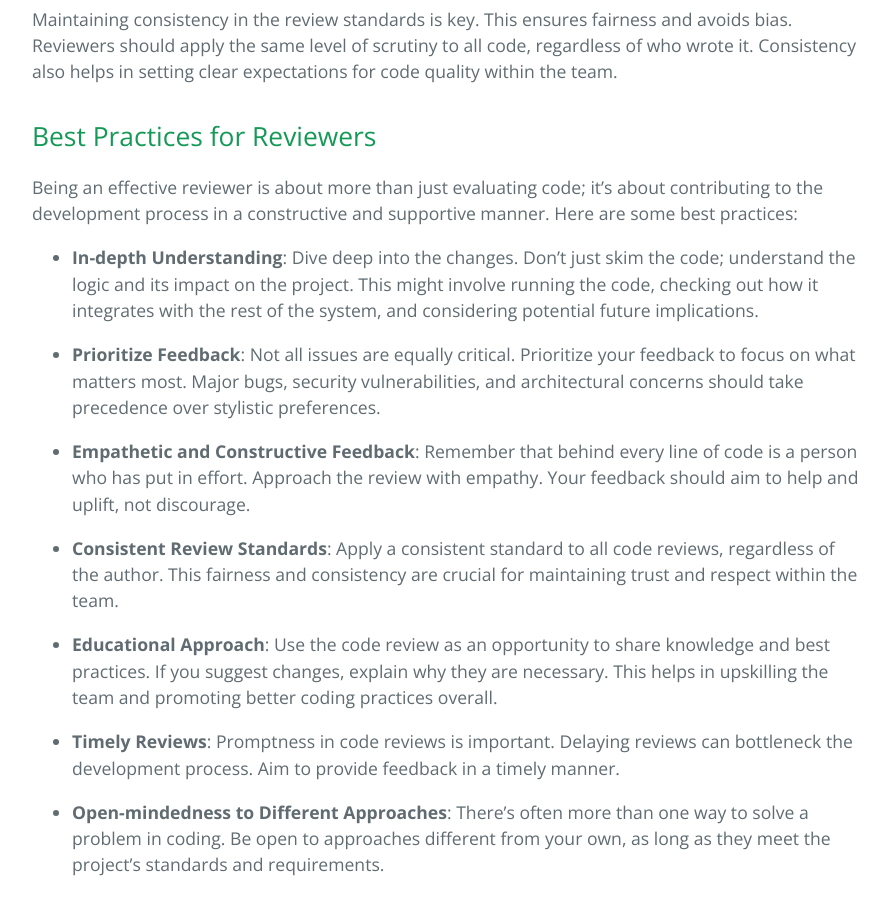
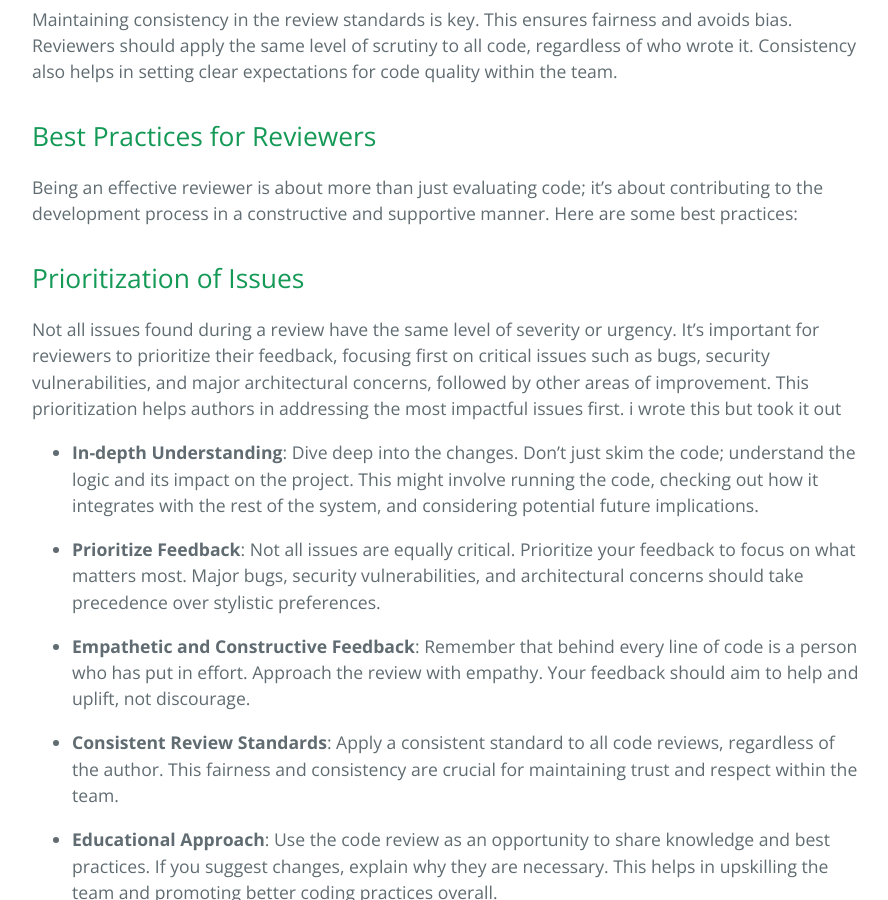
Before and after one commit to learning-software-engineering/learning-software-engineering.github.io, a Jekyll site: the page built from Topics/Product_Management/Code-Review-Best-Practices.md, in a window 1280 px wide and 900 px high, scrolled down 1898 px. Shown: the whole window, without its empty margins (192-1080 px from the left). Built offline with Jekyll 4.4.1, drawn with Linux system fonts in a browser that asks for light colours; our own code applies the rules of GitHub Pages for plain Markdown files.

Commit message:
added prioritization of issues

```diff
--- a/Topics/Product_Management/Code-Review-Best-Practices.md
+++ b/Topics/Product_Management/Code-Review-Best-Practices.md
@@ -24,6 +24,10 @@ Maintaining consistency in the review standards is key. This ensures fairness an
 
 ## Best Practices for Reviewers
 Being an effective reviewer is about more than just evaluating code; it's about contributing to the development process in a constructive and supportive manner. Here are some best practices:
+
+## Prioritization of Issues
+Not all issues found during a review have the same level of severity or urgency. It's important for reviewers to prioritize their feedback, focusing first on critical issues such as bugs, security vulnerabilities, and major architectural concerns, followed by other areas of improvement. This prioritization helps authors in addressing the most impactful issues first.
+i wrote this but took it out
 
 - **In-depth Understanding**: Dive deep into the changes. Don't just skim the code; understand the logic and its impact on the project. This might involve running the code, checking out how it integrates with the rest of the system, and considering potential future implications.
 
```
